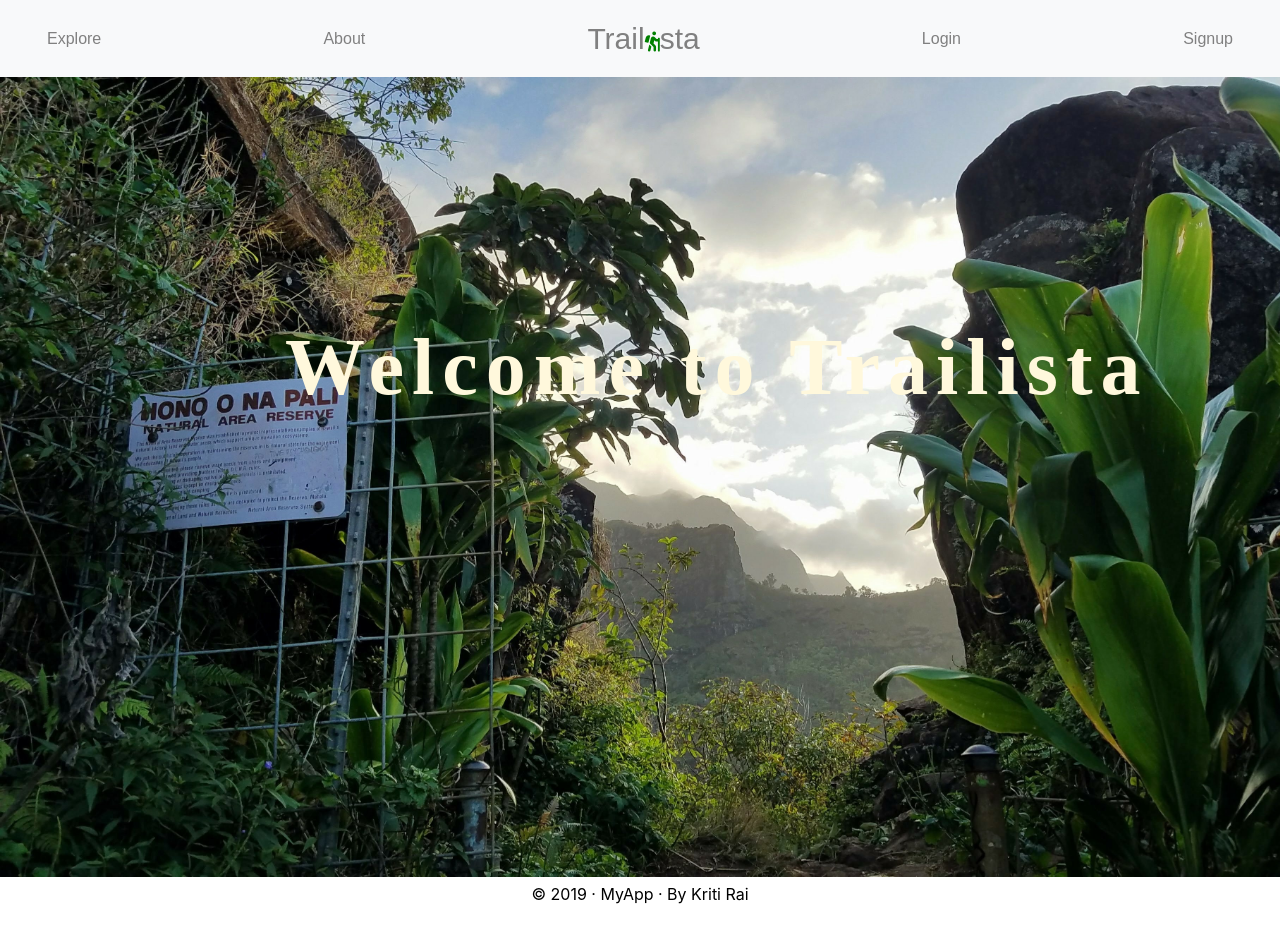
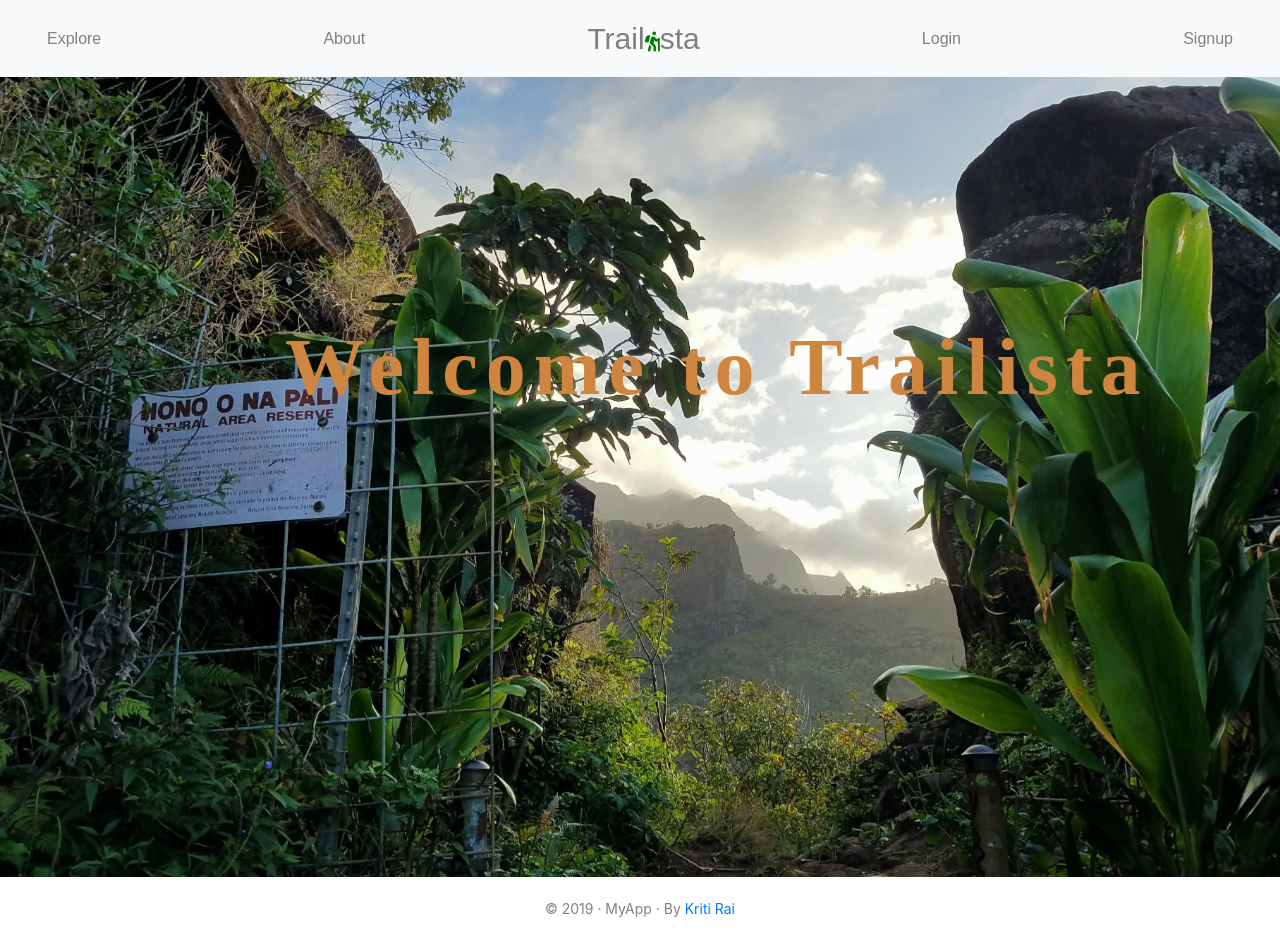
Before and after one commit to kriti-rai/trailista, a React (Create React App) app in the folder client/: page / in a window 1280 px wide. Built offline with nearby package versions, Linux system fonts and the light colour scheme; no server answers.

Commit message:
Update styling

```diff
--- a/client/public/style.css
+++ b/client/public/style.css
@@ -14,25 +14,28 @@ body {
 }
 
 .main-container {
- min-height: 100vh; /* will cover the 100% of viewport */
- overflow: hidden;
+ min-height: 100%; /* will cover the 100% of viewport */
  display: block;
  position: relative;
- padding-bottom: 45px; /* height of your footer */
+}
+
+#root {
+  overflow: hidden;
+  padding-bottom: 2.5rem;
+  position: relative;
+  min-height: 100vh;
 }
 
 #footer {
- position: absolute;
+ position: relative;
+ margin-top: -2.5em;
+ clear: both;
  bottom: 0;
  width: 100%;
- color: black;
+ color: grey;
+ font-size: 14px;
 }
 
-/* #footer-content {
-  background-color: black;
-  opacity: 0.6;
-} */
-
-#github-link {
+.hyperlink {
   color: inherit;
 }
--- a/client/src/styles/App.css
+++ b/client/src/styles/App.css
@@ -125,7 +125,7 @@ background-color: white;
   letter-spacing: .1em;
   font-family: 'Permanent Marker', cursive;
   padding: 230px 240px 0 285px;
-  background: #FFF8DC;
+  background: #CD853F;
 
   -webkit-background-clip: text;
   -webkit-text-fill-color: transparent;
--- a/client/src/styles/hikes.css
+++ b/client/src/styles/hikes.css
@@ -28,13 +28,15 @@
   padding-bottom: 2px;
 }
 
-
-/* ////////////////INDIVIDUAL HIKE PAGE////////////////////////*/
+/* ////////////////CONTAINERS////////////////////////*/
 
 .hikes-container {
   margin-top: 25px;
   margin-bottom: 25px;
 }
+
+ ////////////////INDIVIDUAL HIKE PAGE////////////////////////*/
+
 
 .hike-page-header {
   color: silver;
```
